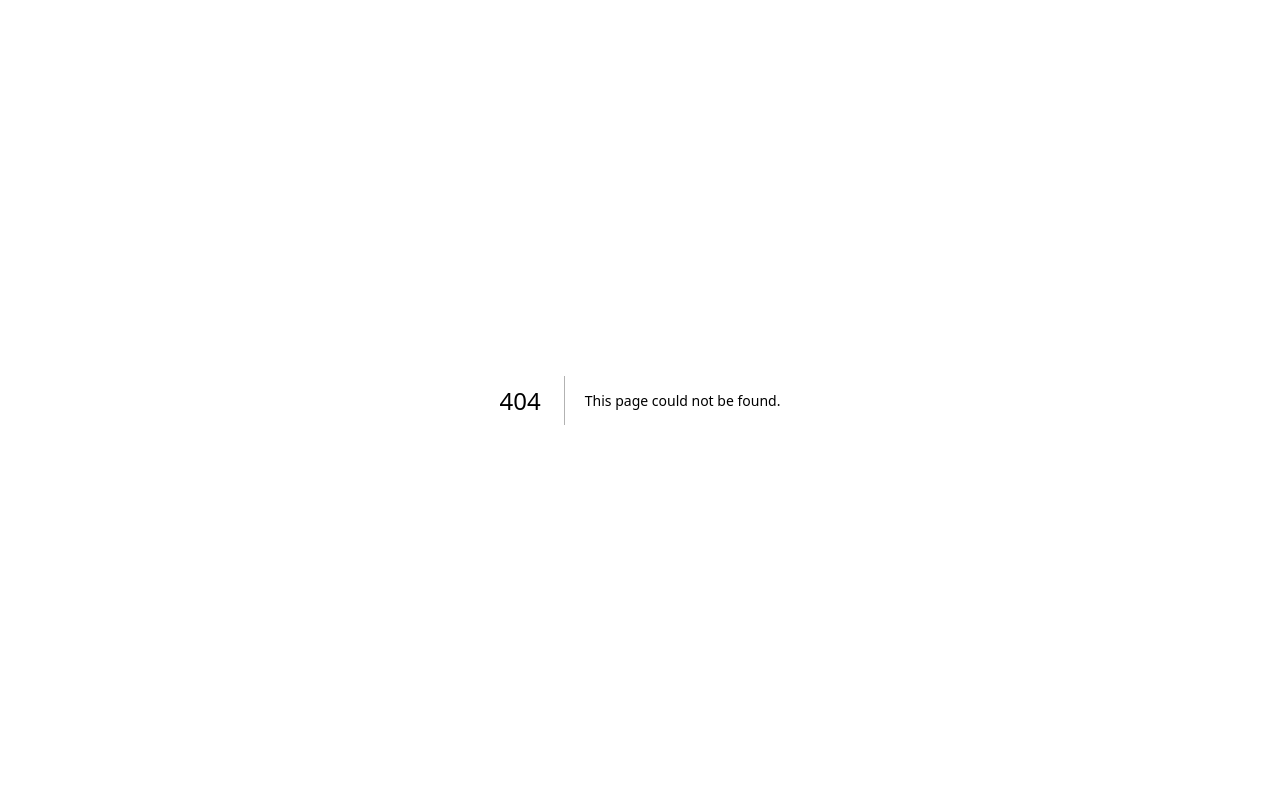
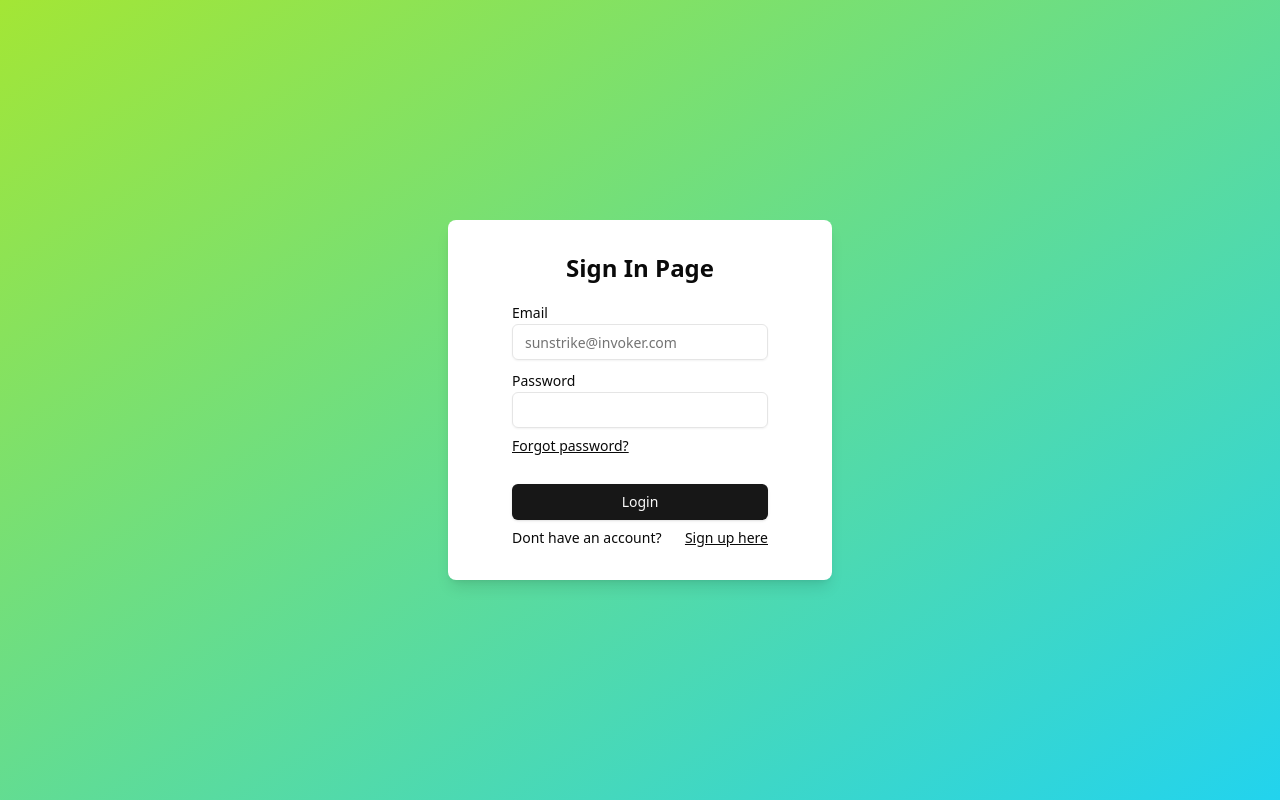
Before and after one commit to chaad98/full_auth_stack, a Next.js app in the folder apps/frontend/: page /auth/signin in a window 1280 px wide. Before the commit this address had no page. Built offline with nearby package versions, Linux system fonts and the light colour scheme.

Commit message:
Implemented sign in page

```diff
--- /dev/null
+++ b/apps/frontend/src/app/auth/signin/page.tsx
@@ -0,0 +1,16 @@
+import React from "react";
+import SignInForm from "./signInForm";
+
+const SignInPage = () => {
+  return (
+    <div className="bg-white p-8 rounded-lg shadow-lg w-96 flex flex-col justify-center items-center">
+      <h1 className="text-center text-2xl font-bold mb-4">Sign In Page</h1>
+
+      <SignInForm />
+
+      <div className="flex flex-col gap-2"></div>
+    </div>
+  );
+};
+
+export default SignInPage;
--- /dev/null
+++ b/apps/frontend/src/app/auth/signin/signInForm.tsx
@@ -0,0 +1,43 @@
+import { Input } from "@/components/ui/input";
+import { Label } from "@/components/ui/label";
+import SubmitButton from "@/components/ui/submitButton";
+import Link from "next/link";
+import React from "react";
+
+const SignInForm = () => {
+  return (
+    <form action="">
+      <div className="flex flex-col gap-2 w-64">
+        <div>
+          <Label htmlFor="email">Email</Label>
+          <Input
+            id="email"
+            name="email"
+            placeholder="sunstrike@invoker.com"
+            type="email"
+          />
+        </div>
+
+        <div>
+          <Label htmlFor="password">Password</Label>
+          <Input id="password" name="password" type="password" />
+        </div>
+
+        <Link href="/password-reset" className="text-sm underline">
+          Forgot password?
+        </Link>
+
+        <SubmitButton>Login</SubmitButton>
+
+        <div className="flex justify-between text-sm">
+          <p>Dont have an account?</p>
+          <Link className="text-sm underline" href="/auth/signup">
+            Sign up here
+          </Link>
+        </div>
+      </div>
+    </form>
+  );
+};
+
+export default SignInForm;
--- a/apps/frontend/src/app/auth/signup/page.tsx
+++ b/apps/frontend/src/app/auth/signup/page.tsx
@@ -8,13 +8,6 @@ const SignUpPage = () => {
       <h1 className="text-center text-2xl font-bold mb-4">Sign Up Page</h1>
 
       <SignUpForm />
-
-      <div className="flex justify-between text-sm">
-        <p>Already have an account?</p>
-        <Link className="underline" href={"/auth/signin"}>
-          Sign In
-        </Link>
-      </div>
     </div>
   );
 };
--- a/apps/frontend/src/app/auth/signup/signUpForm.tsx
+++ b/apps/frontend/src/app/auth/signup/signUpForm.tsx
@@ -4,14 +4,14 @@ import { Input } from "@/components/ui/input";
 import { Label } from "@/components/ui/label";
 import SubmitButton from "@/components/ui/submitButton";
 import { signUp } from "@/lib/auth";
-import { error } from "console";
+import Link from "next/link";
 import React, { useActionState } from "react";
 
 const SignUpForm = () => {
   const [state, action] = useActionState(signUp, undefined);
   return (
     <form action={action}>
-      <div className="flex flex-col gap-2">
+      <div className="flex flex-col gap-2 w-64">
         {state?.message && (
           <p className="text-sm text-red-500">{state.message}</p>
         )}
@@ -49,6 +49,13 @@ const SignUpForm = () => {
           </div>
         )}
         <SubmitButton>Sign Up</SubmitButton>
+
+        <div className="flex flex-col items-center md:flex-row justify-between text-sm mt-4">
+          <p>Already have an account?</p>
+          <Link className="underline" href={"/auth/signin"}>
+            Sign In
+          </Link>
+        </div>
       </div>
     </form>
   );
```
